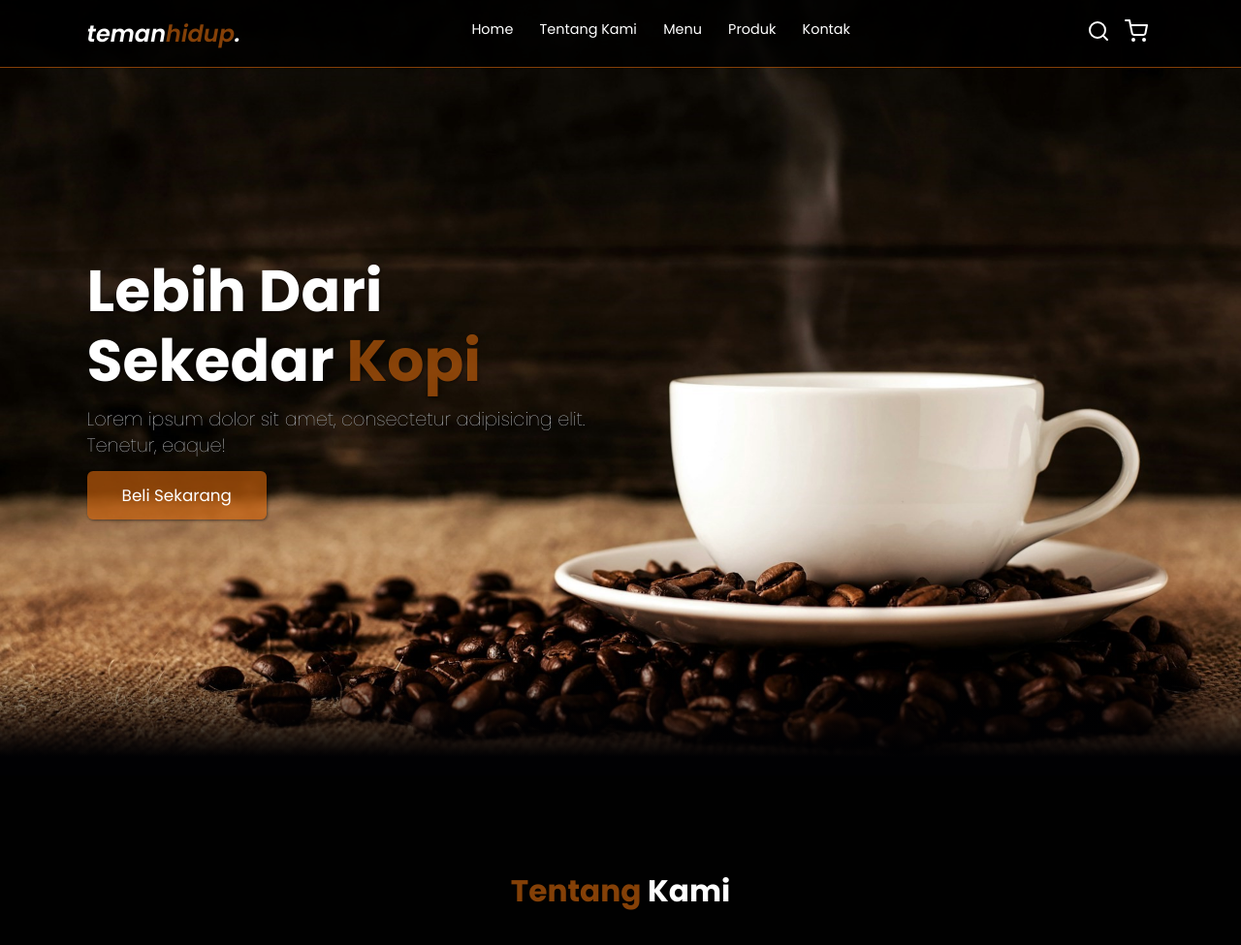
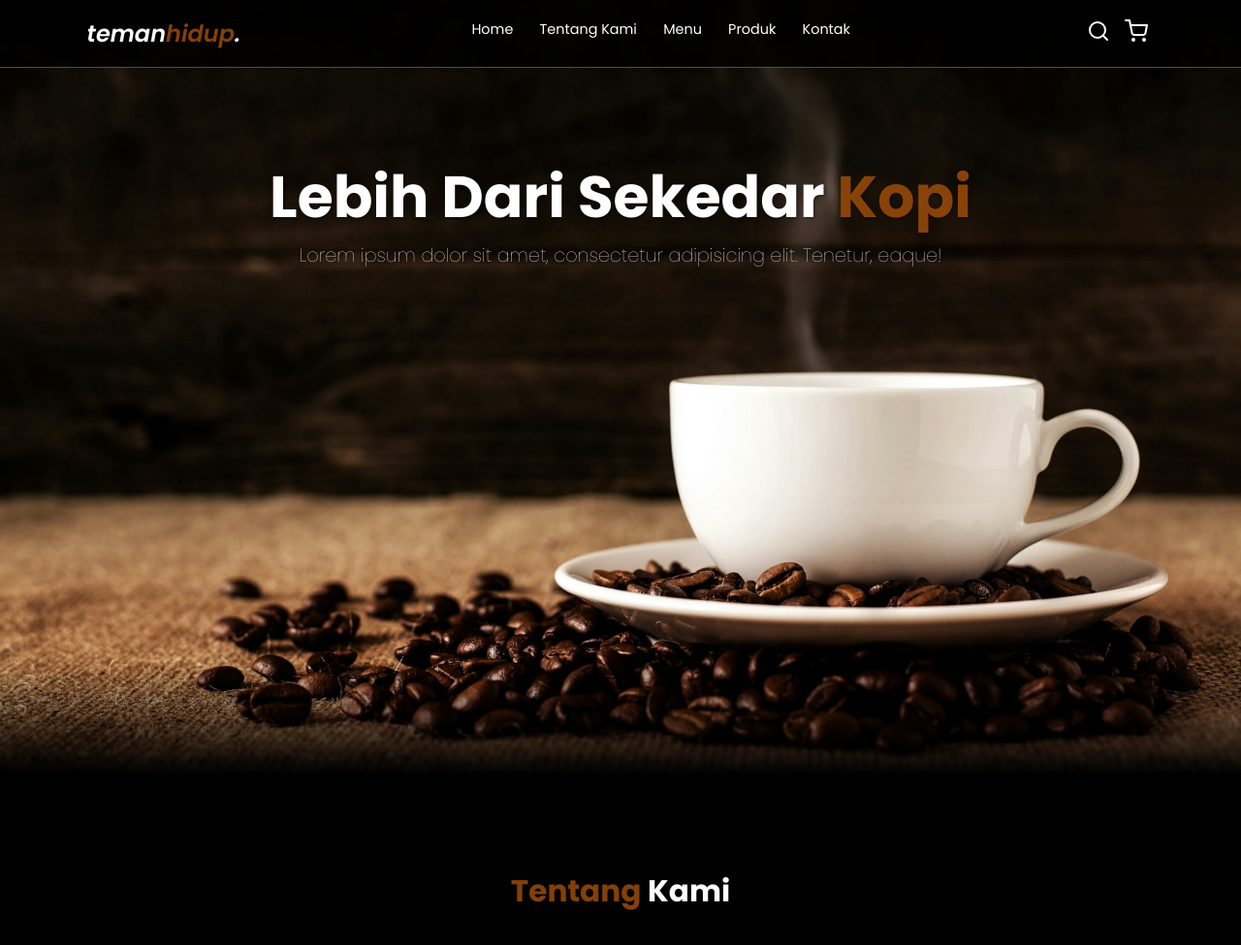
Before and after one commit to akhilesshyantica/web-kedai-kopi-teman-hidup, a PHP site: page / in a window 1280 px wide. Shown: the top 975 px of the page at 97% size. Run offline with PHP 8.4, Linux system fonts and the light colour scheme.

Commit message:
membuat masking image linear gradient untuk h1 pada hero section.

```diff
--- a/css/style.css
+++ b/css/style.css
@@ -183,9 +183,11 @@ body {
   background-size: cover;
   background-position: center;
   position: relative;
+  mask-image:linear-gradient(rgba(0,0,0,1) 85%, rgba(0,0,0,0)) ;
 }
+/* masking itu kebalikan, yang ada warnanya itu akan menjadi  masknya. yang jadi transparan itu yang akan jadi keliatannya*/
 
-.hero::after {
+/* .hero::after {
   content: '';
   display: block;
   position: absolute;
@@ -193,11 +195,15 @@ body {
   height: 30%;
   bottom: 0;
   background: linear-gradient(0deg, rgba(1, 1, 3, 1) 8%, rgba(255, 255, 255, 0) 50%);
-}
+} */
 
 .hero .content {
   padding: 1.4rem 7%;
-  max-width: 60rem;
+  /* max-width: 60rem; */
+  width: 100%;
+  text-align: center;
+  position: fixed;
+  top: 150px;
 }
 
 .hero .content h1 {
--- a/index.html
+++ b/index.html
@@ -85,7 +85,7 @@
       <main class="content">
         <h1>Lebih Dari Sekedar <span>Kopi</span></h1>
         <p>Lorem ipsum dolor sit amet, consectetur adipisicing elit. Tenetur, eaque!</p>
-        <a href="#" class="callToAction">Beli Sekarang</a>
+
       </main>
     </section>
 
```
